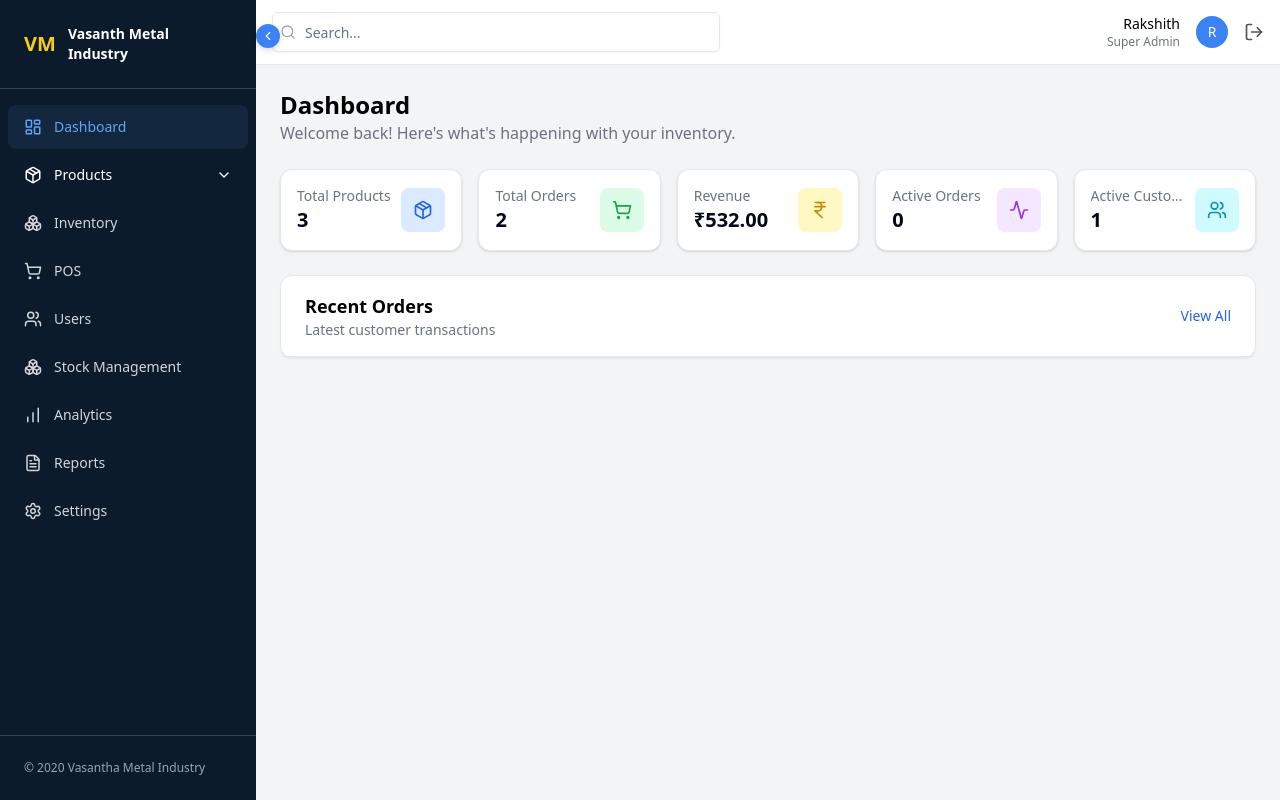
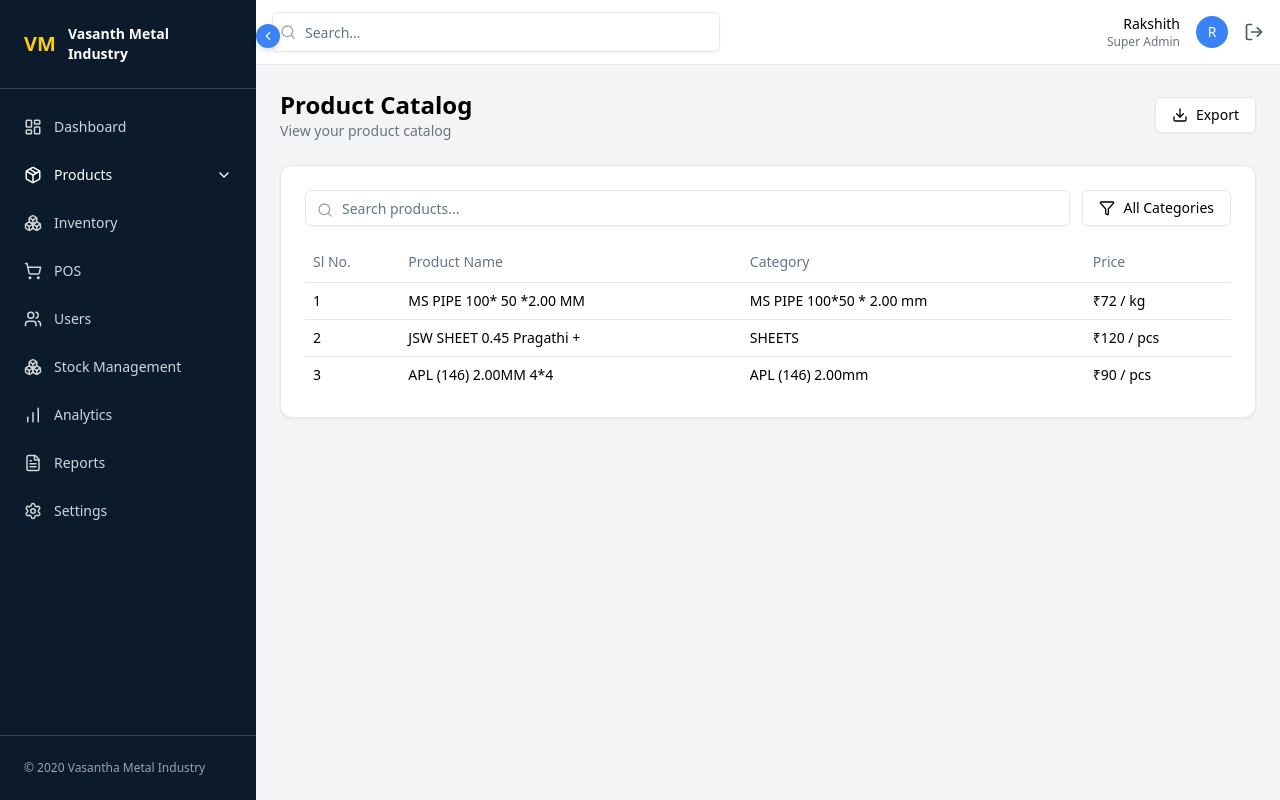
Before and after one commit to SushmitaSWarik/Inventory-Management, a React (Vite) app: page /product-catalog in a window 1280 px wide. Before the commit this address led to /dashboard. Built offline with nearby package versions, Linux system fonts and the light colour scheme.

Commit message:
Added product catalog page and improved sidebar navigation

```diff
--- a/src/App.jsx
+++ b/src/App.jsx
@@ -4,7 +4,7 @@ import Login from "./pages/Login"
 import Dashboard from "./pages/Dashboard"
 import Layout from "./components/layout/Layout"
 
-// import ProductCatalog from "./features/products/pages/ProductCatalog"
+import ProductCatalog from "./features/products/pages/ProductCatalog"
 // import ManageProducts from "./features/products/pages/ManageProducts"
 
 function App() {
@@ -21,7 +21,7 @@ function App() {
 
           <Route path="dashboard" element={<Dashboard />} />
 
-          {/* <Route path="product-catalog" element={<ProductCatalog />} /> */}
+          <Route path="product-catalog" element={<ProductCatalog />} />
 
           {/* <Route path="manage-products" element={<ManageProducts />} /> */}
 
--- a/src/features/products/pages/ProductCatalog.jsx
+++ b/src/features/products/pages/ProductCatalog.jsx
@@ -0,0 +1,166 @@
+import { Input } from "@/components/ui/input"
+import { Button } from "@/components/ui/button"
+import {
+  Table,
+  TableHeader,
+  TableHead,
+  TableRow,
+  TableBody,
+  TableCell
+} from "@/components/ui/table"
+
+import { Search, Download, Filter } from "lucide-react"
+
+export default function ProductCatalog() {
+
+  const products = [
+    {
+      id: 1,
+      name: "MS PIPE 100* 50 *2.00 MM",
+      category: "MS PIPE 100*50 * 2.00 mm",
+      price: "₹72 / kg"
+    },
+    {
+      id: 2,
+      name: "JSW SHEET 0.45 Pragathi +",
+      category: "SHEETS",
+      price: "₹120 / pcs"
+    },
+    {
+      id: 3,
+      name: "APL (146) 2.00MM 4*4",
+      category: "APL (146) 2.00mm",
+      price: "₹90 / pcs"
+    }
+  ]
+
+  return (
+    <div className="space-y-6">
+
+      {/* Header */}
+
+      <div className="flex flex-col sm:flex-row sm:items-center sm:justify-between gap-3">
+
+        <div>
+          <h1 className="text-lg sm:text-xl md:text-2xl font-bold">
+            Product Catalog
+          </h1>
+
+          <p className="text-gray-500 text-xs sm:text-sm">
+            View your product catalog
+          </p>
+        </div>
+
+        <Button
+          variant="outline"
+          className="flex items-center gap-2 w-full sm:w-auto"
+        >
+          <Download size={16} />
+          Export
+        </Button>
+
+      </div>
+
+
+      {/* Main Card */}
+
+      <div className="bg-white border rounded-xl p-4 sm:p-5 md:p-6 space-y-4 shadow-sm">
+
+        {/* Filters */}
+
+        <div className="flex flex-col sm:flex-row gap-3 sm:items-center">
+
+          {/* Search */}
+
+          <div className="relative w-full sm:flex-1">
+
+            <Search className="absolute left-3 top-3 h-4 w-4 text-gray-400" />
+
+            <Input
+              placeholder="Search products..."
+              className="pl-9 text-sm"
+            />
+
+          </div>
+
+          {/* Category Filter */}
+
+          <Button
+            variant="outline"
+            className="flex items-center gap-2 w-full sm:w-auto"
+          >
+            <Filter size={16} />
+            All Categories
+          </Button>
+
+        </div>
+
+
+        {/* Table */}
+
+        <div className="overflow-x-auto">
+
+          <Table className="min-w-[600px]">
+
+            <TableHeader>
+
+              <TableRow>
+
+                <TableHead className="text-xs sm:text-sm">
+                  Sl No.
+                </TableHead>
+
+                <TableHead className="text-xs sm:text-sm">
+                  Product Name
+                </TableHead>
+
+                <TableHead className="text-xs sm:text-sm">
+                  Category
+                </TableHead>
+
+                <TableHead className="text-xs sm:text-sm">
+                  Price
+                </TableHead>
+
+              </TableRow>
+
+            </TableHeader>
+
+
+            <TableBody>
+
+              {products.map((product) => (
+
+                <TableRow key={product.id}>
+
+                  <TableCell className="text-xs sm:text-sm">
+                    {product.id}
+                  </TableCell>
+
+                  <TableCell className="font-medium text-xs sm:text-sm">
+                    {product.name}
+                  </TableCell>
+
+                  <TableCell className="text-xs sm:text-sm">
+                    {product.category}
+                  </TableCell>
+
+                  <TableCell className="text-xs sm:text-sm">
+                    {product.price}
+                  </TableCell>
+
+                </TableRow>
+
+              ))}
+
+            </TableBody>
+
+          </Table>
+
+        </div>
+
+      </div>
+
+    </div>
+  )
+}
```
